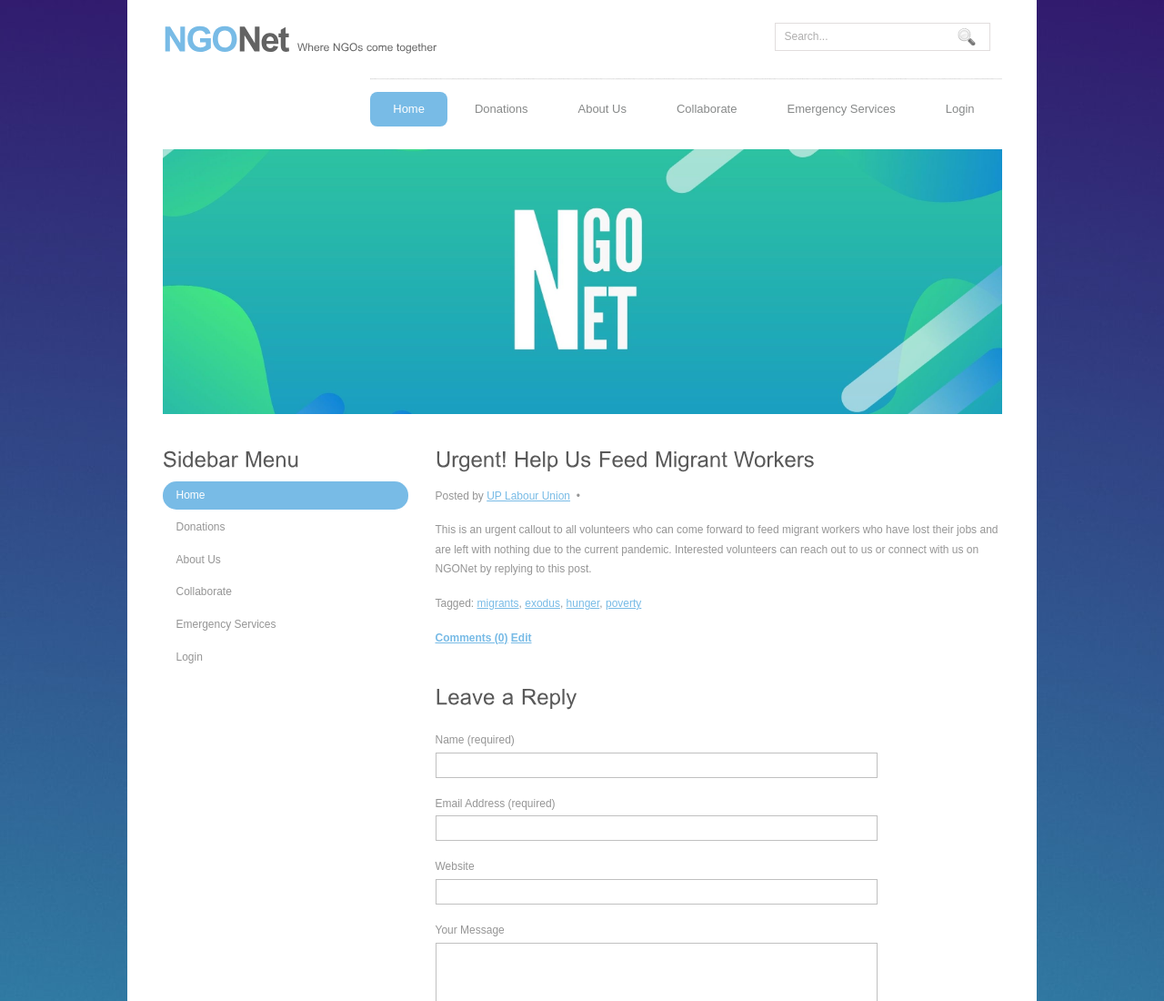
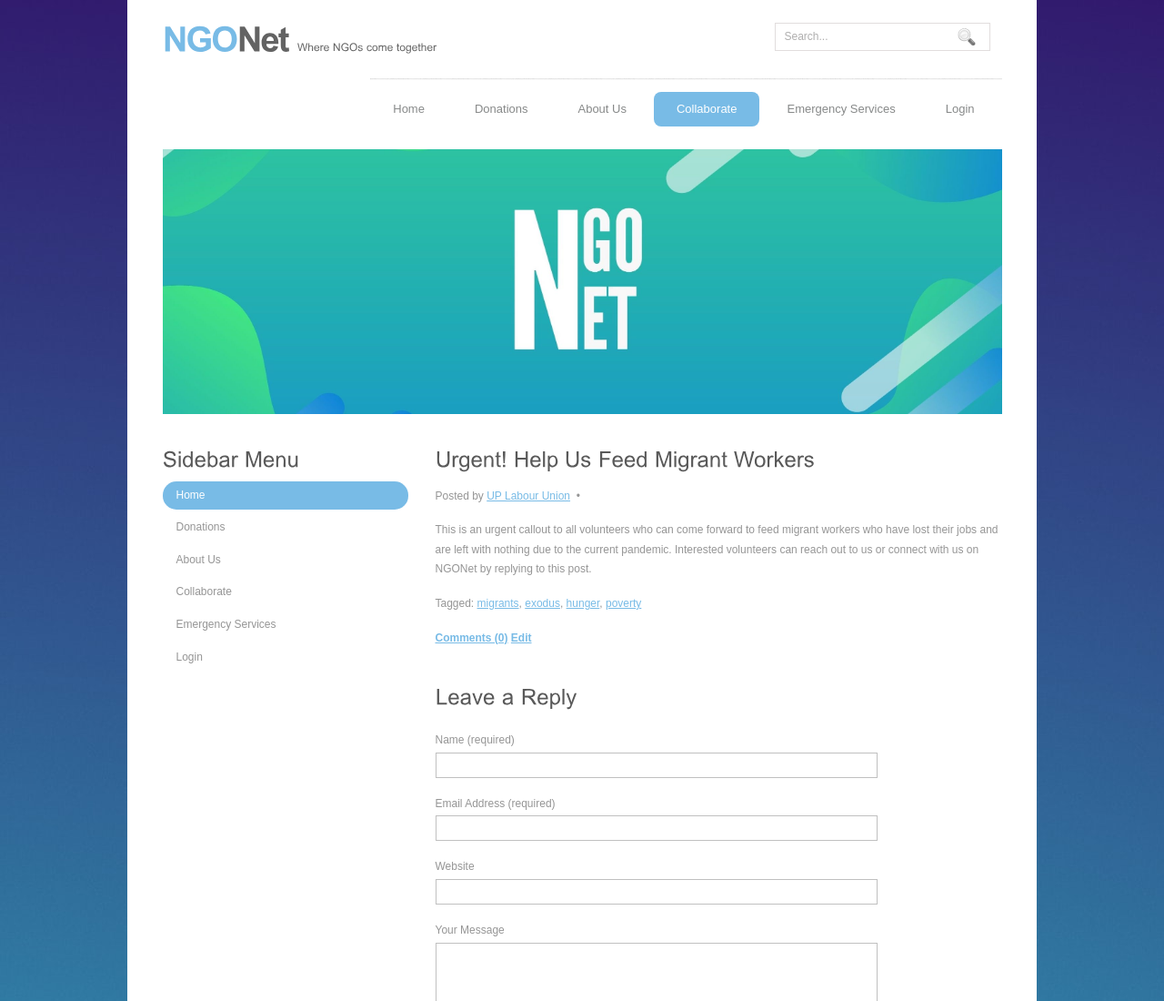
Before and after one commit to weirldj/NGONet, a plain HTML site: page collab.html in a window 1280 px wide. Shown: the top 1100 px of the page at 91% size. Drawn offline with Linux system fonts and the light colour scheme.

Commit message:
Update collab.html

```diff
--- a/collab.html
+++ b/collab.html
@@ -30,10 +30,10 @@
       <div class="clr"></div>
       <div class="menu_nav">
         <ul>
-          <li class="active"><a href="index.html">Home</a></li>
+          <li><a href="index.html">Home</a></li>
           <li><a href="donations.html">Donations</a></li>
           <li><a href="about.html">About Us</a></li>
-          <li><a href="collab.html">Collaborate</a></li>
+          <li class="active"><a href="collab.html">Collaborate</a></li>
           <li><a href="emergency.html">Emergency Services</a></li>
           <li><a href="login.html">Login</a></li>
         </ul>
```
